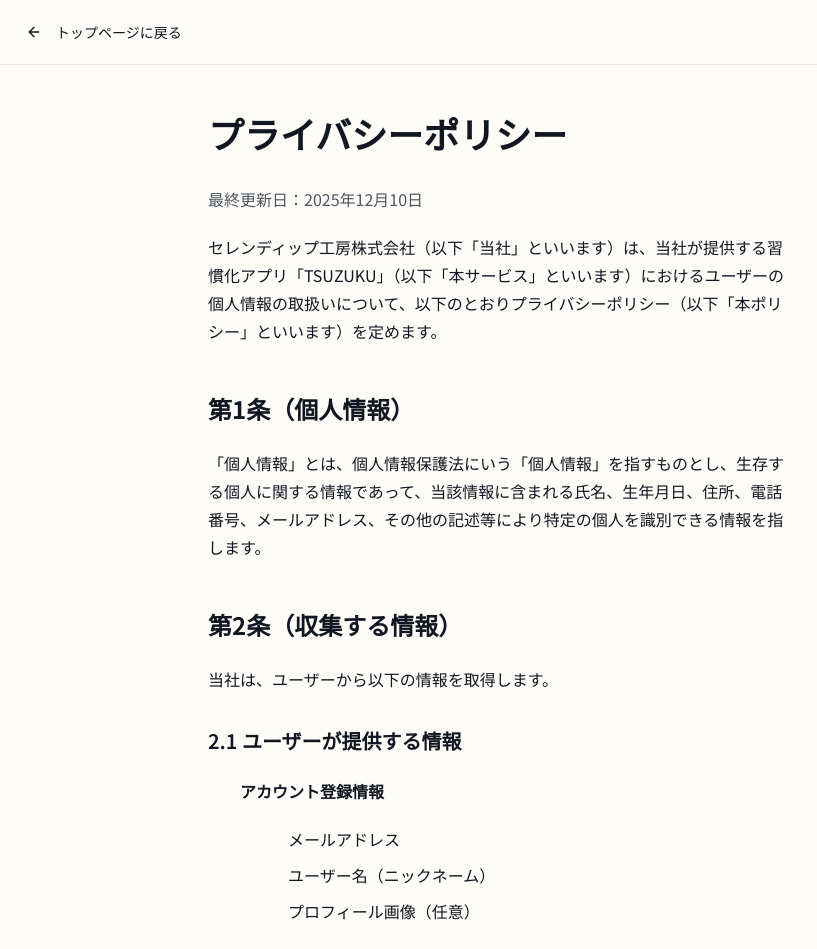
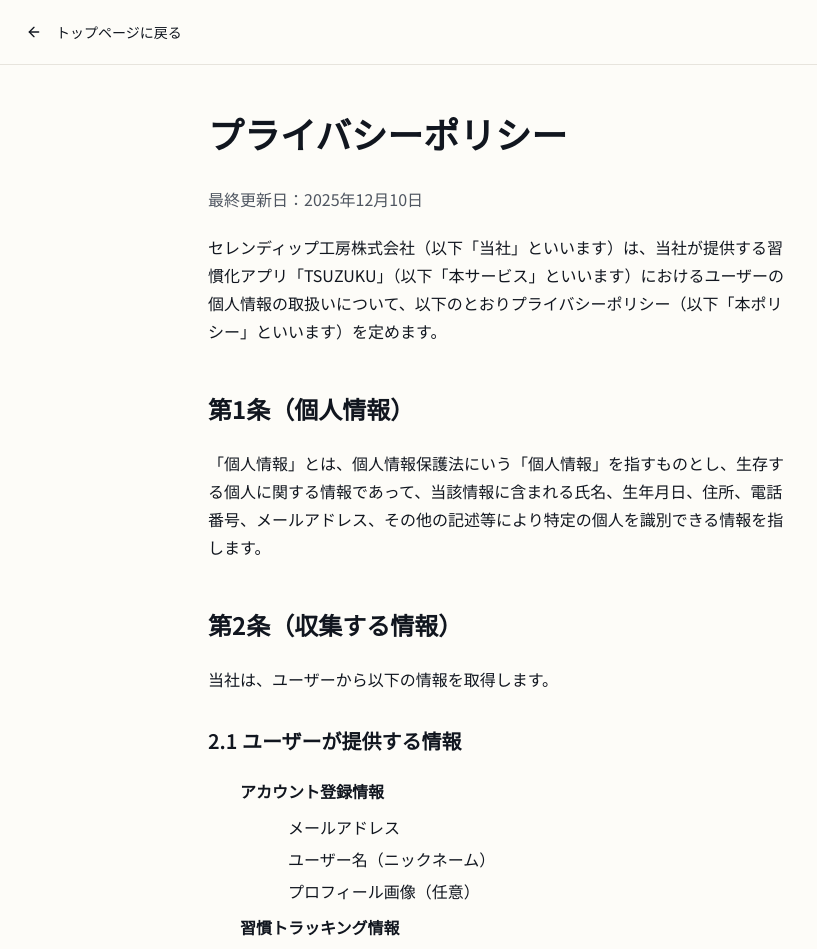
Before and after one commit to kaiseiyamaguchi-cpu/kawazoe-lp, a Next.js app: page /privacy in a window 1280 px wide. Shown: the top 949 px of the page, without its empty margins (0-817 px from the left). Built offline with nearby package versions, Linux system fonts and the light colour scheme.

Commit message:
Fix nested list styling in prose class
- Add specific CSS rules for nested lists (ol/ul within li)
- Improve visual hierarchy with proper margins and indentation
- Override default prose styles for better readability

```diff
--- a/app/globals.css
+++ b/app/globals.css
@@ -182,6 +182,22 @@
   padding-left: 0.375em;
 }
 
+/* Nested lists within list items */
+.prose ol > li > ul,
+.prose ol > li > ol,
+.prose ul > li > ul,
+.prose ul > li > ol {
+  margin-top: 0.5em;
+  margin-bottom: 0.5em;
+  margin-left: 1rem;
+}
+
+.prose ol > li > ul > li,
+.prose ul > li > ul > li {
+  margin-top: 0.25em;
+  margin-bottom: 0.25em;
+}
+
 .prose strong {
   font-weight: 600;
   color: var(--color-foreground);
```
